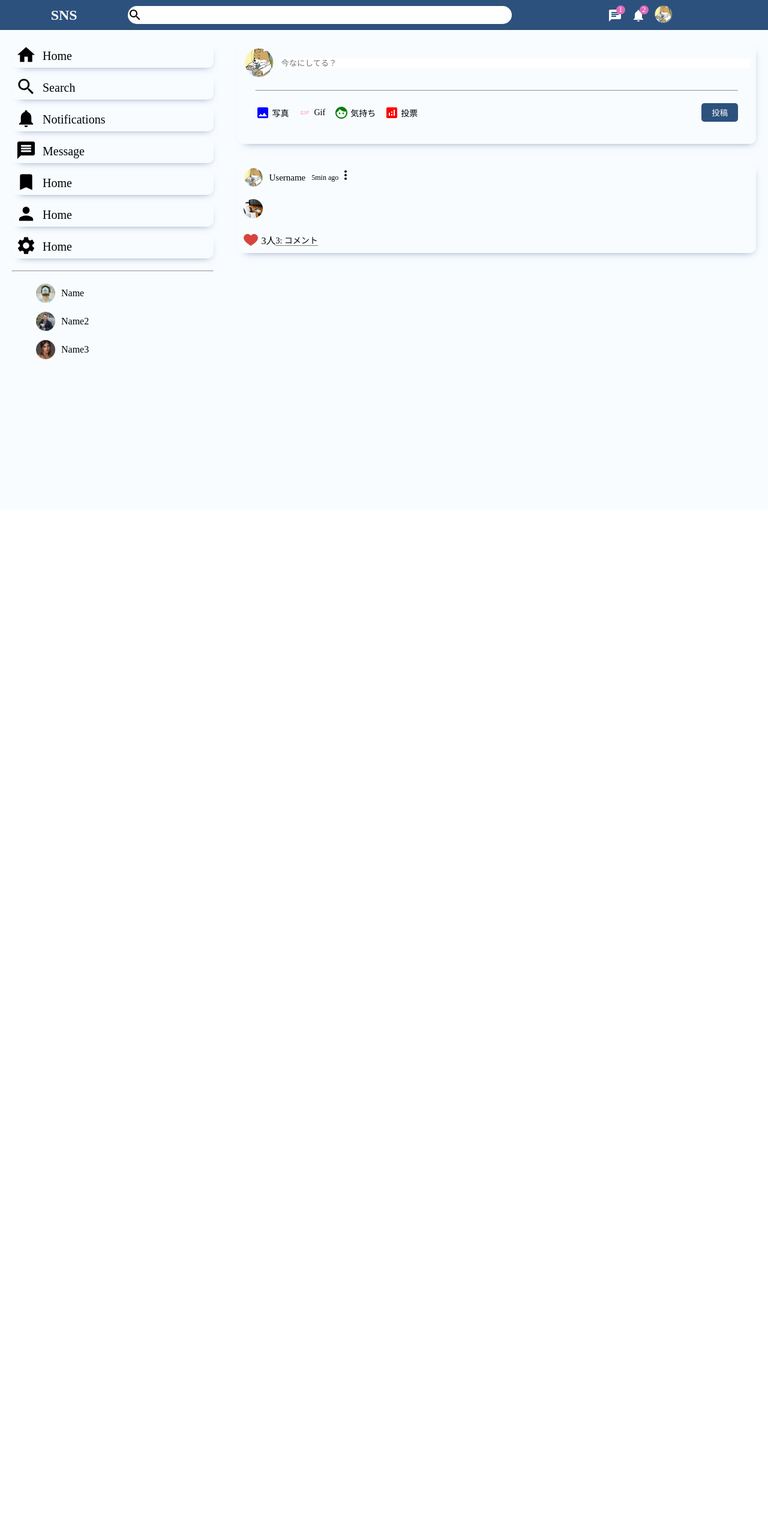
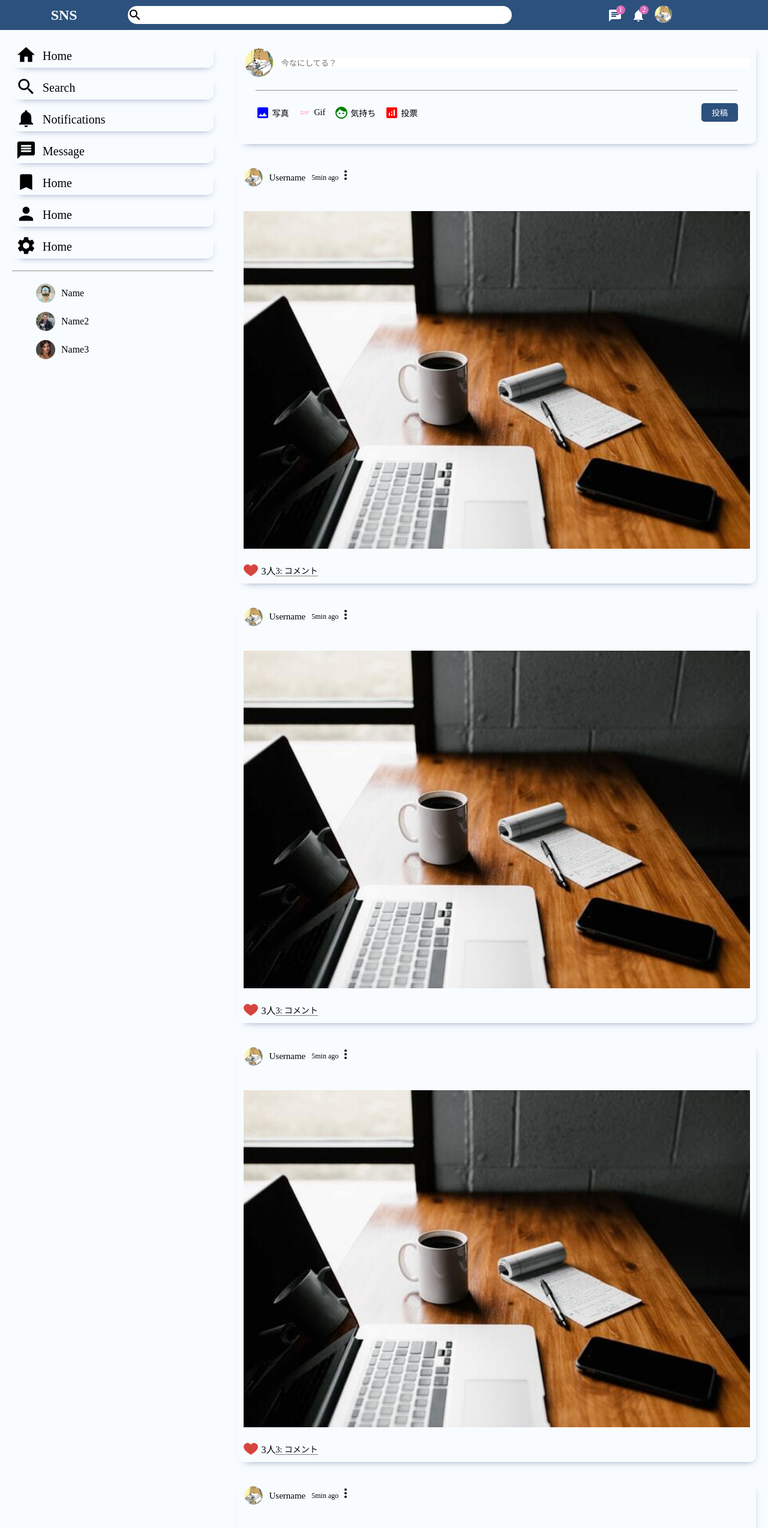
Before and after one commit to sacrwst/sns-frontend, a React (Create React App) app: page / in a window 1280 px wide. Shown: the top 2548 px of the page at 60% size. Before the commit the page ends 850 px from the top, so only its background shows below. Built offline with nearby package versions, Linux system fonts and the light colour scheme.

Commit message:
✨ Postコンポーネント　ダミーデータ追加

```diff
--- a/src/components/post/Post.jsx
+++ b/src/components/post/Post.jsx
@@ -18,7 +18,7 @@ export default function Post() {
             </div>
             <div className="postCenter">
                 <span className="postText"></span>
-                <img src="/assets/post/1.jpeg" alt="" className='postProfileImg' />
+                <img src="/assets/post/1.jpeg" alt="" className='postImg' />
             </div>
             <div className="postBottom">
                 <div className="postBottomLeft">
--- a/src/components/timeline/Timeline.jsx
+++ b/src/components/timeline/Timeline.jsx
@@ -9,6 +9,9 @@ export default function Timeline() {
         <div className="timelineWrapper">
             <Share />
             <Post />
+            <Post />
+            <Post />
+            <Post />
         </div>
     </div>
   )
```
